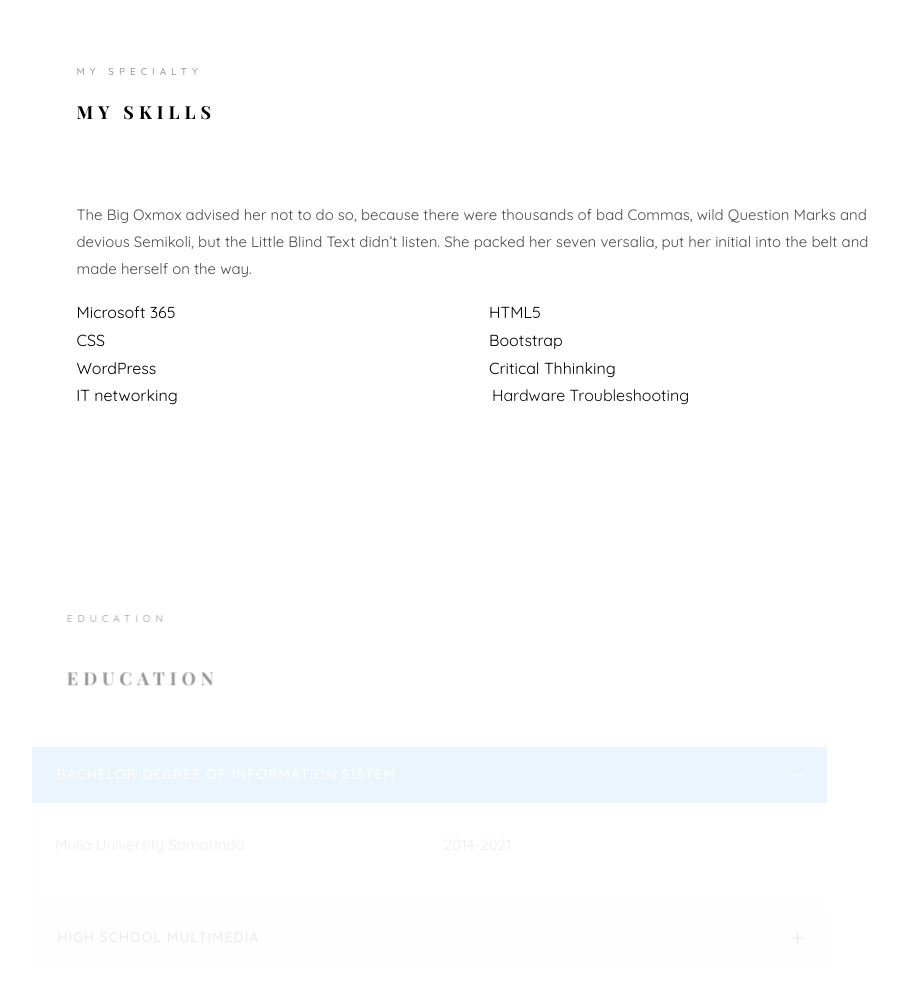
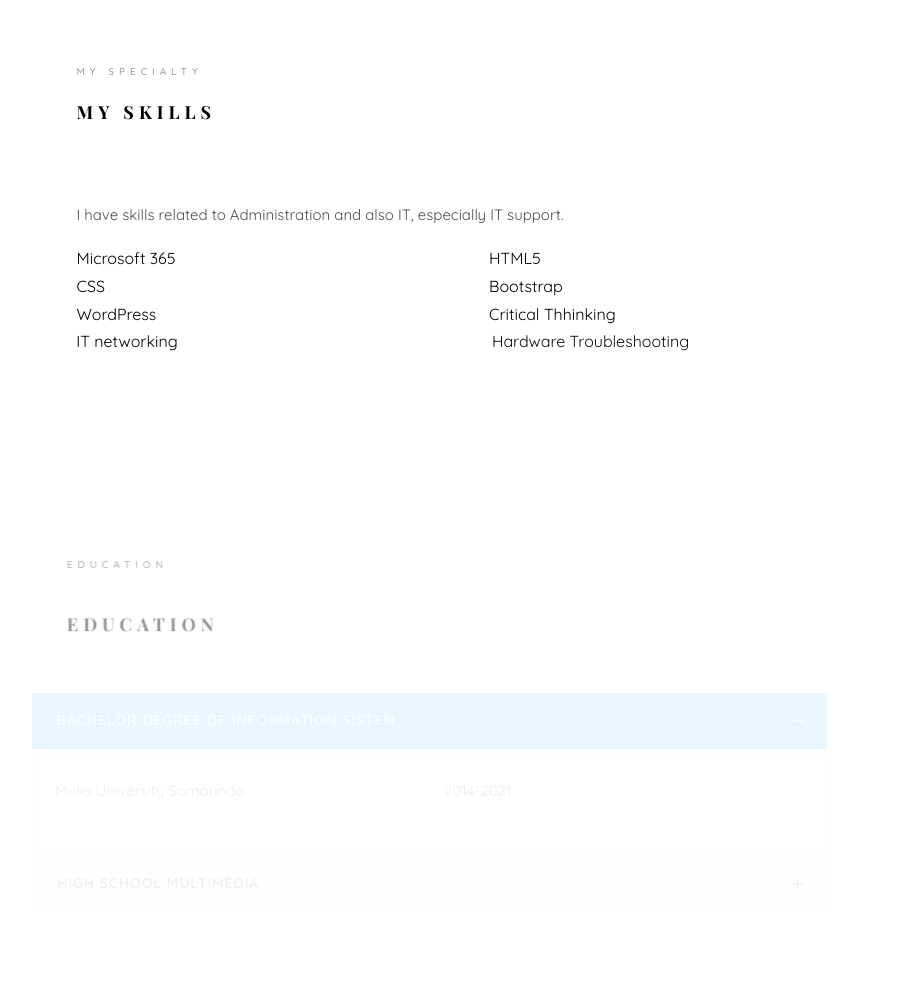
Before and after one commit to black-star14/robbyfathur.github.io, a plain HTML site: page index.html in a window 1280 px wide. Shown: the part 2876-3865 px from the top of the page, without its empty margins (316-1215 px from the left). Drawn offline with nearby package versions, Linux system fonts and the light colour scheme; files whose address does not match are found by name; a web font is replaced by a local one.

Commit message:
Update index.html

```diff
--- a/index.html
+++ b/index.html
@@ -322,9 +322,7 @@
               <div class="row">
                 <div class="col-md-12 animate-box" data-animate-effect="fadeInLeft">
                   <p>
-                    The Big Oxmox advised her not to do so, because there were thousands of bad Commas, wild Question
-                    Marks and devious Semikoli, but the Little Blind Text didn’t listen. She packed her seven versalia,
-                    put her initial into the belt and made herself on the way.
+                  I have skills related to Administration and also IT, especially IT support.
                   </p>
                 </div>
                 <div class="col-md-6 animate-box" data-animate-effect="fadeInLeft">
```
